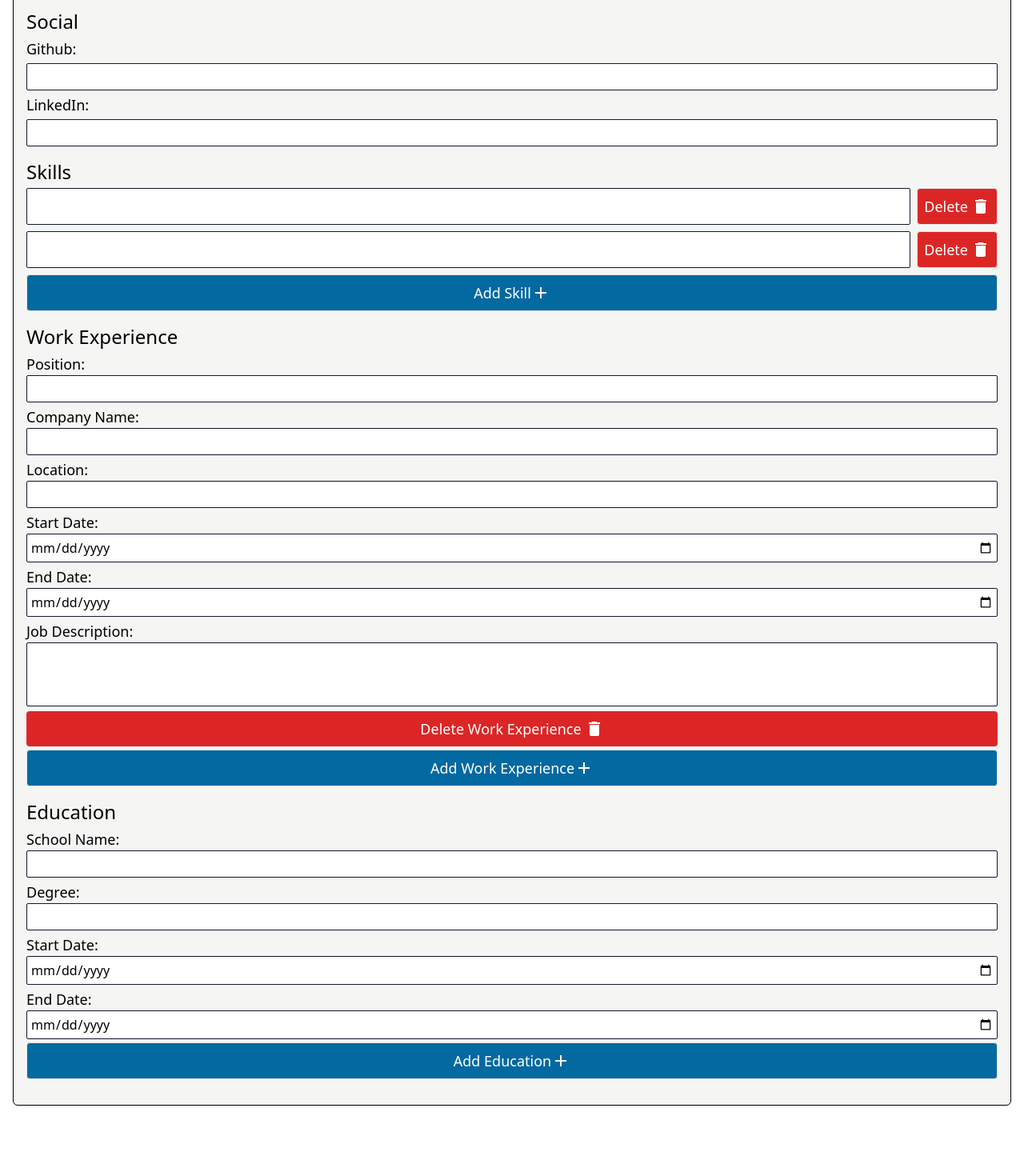
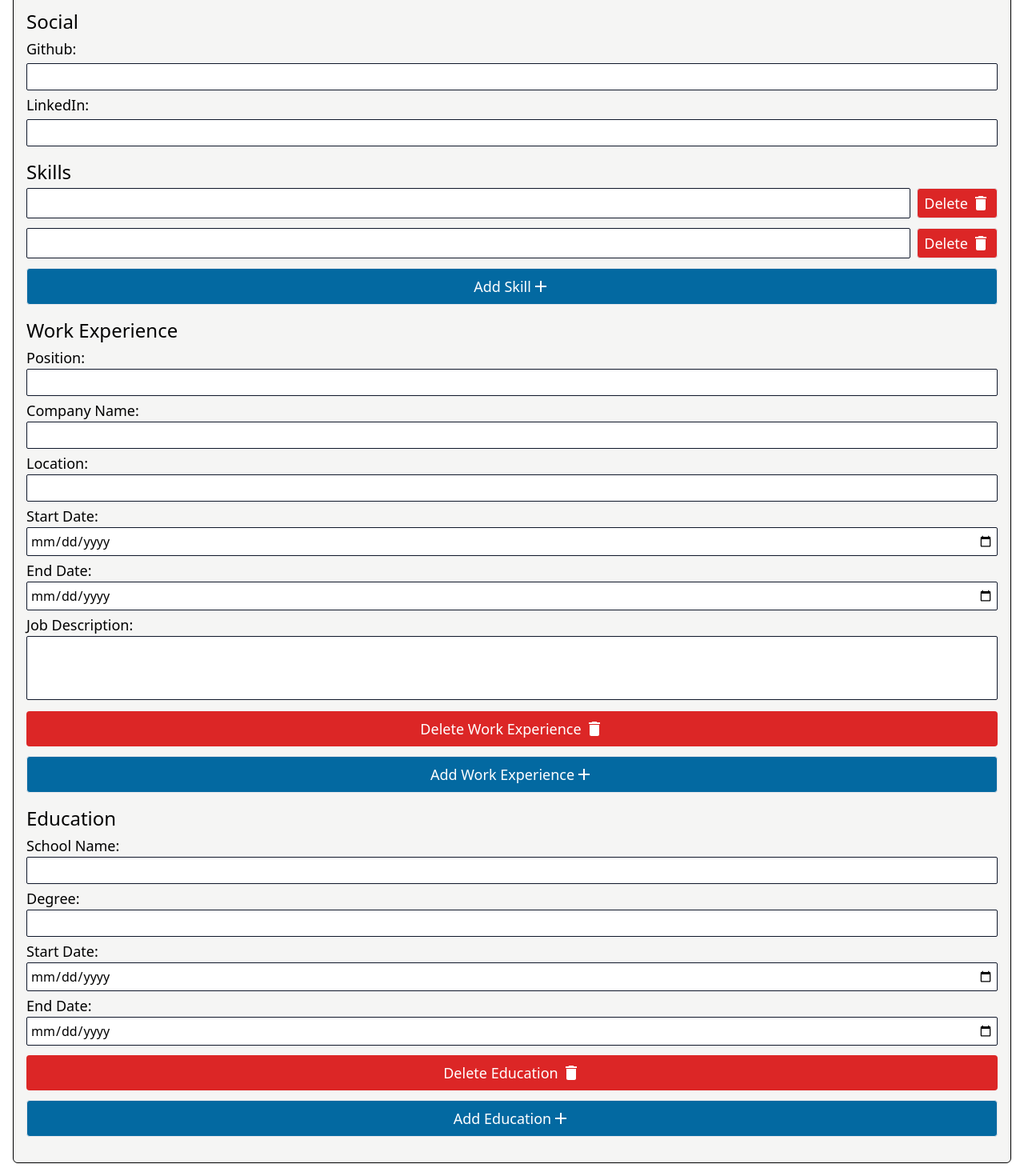
Before and after one commit to nacen-dev/cv-app, a React (Create React App) app: page / in a window 1280 px wide. Shown: the part 624-2094 px from the top of the page at 80% size. Before the commit the page ends 2022 px from the top, so only its background shows below. Built offline with nearby package versions, Linux system fonts and the light colour scheme.

Commit message:
Implement handleDeleteEducation

```diff
--- a/src/components/CVEdit/CVEdit.tsx
+++ b/src/components/CVEdit/CVEdit.tsx
@@ -24,6 +24,7 @@ interface Props {
   handleAddEducation: () => void;
   handleDeleteSkill: (index: number) => void;
   handleDeleteWorkExperience: (id: string) => void;
+  handleDeleteEducation: (id: string) => void;
 }
 
 export class CVEdit extends Component<Props> {
@@ -39,6 +40,7 @@ export class CVEdit extends Component<Props> {
       handleEducationChange,
       handleDeleteSkill,
       handleDeleteWorkExperience,
+      handleDeleteEducation,
     } = this.props;
 
     return (
@@ -153,7 +155,7 @@ export class CVEdit extends Component<Props> {
 
         <section className="flex flex-col gap-1 mb-4">
           <p className="text-2xl">Skills</p>
-          <ul className="flex flex-col gap-2">
+          <ul className="flex flex-col gap-3">
             {form.skills.map((skill, index) => (
               <li key={index} className="flex gap-2">
                 <input
@@ -165,7 +167,7 @@ export class CVEdit extends Component<Props> {
                 <button
                   type="button"
                   onClick={() => handleDeleteSkill(index)}
-                  className="border bg-red-600 text-white flex items-center p-2 gap-1 rounded"
+                  className="border bg-red-600 text-white flex items-center py-1 px-2 gap-1 rounded"
                 >
                   <p className="text-lg">Delete</p>
                   <MdDelete className="text-2xl" />
@@ -302,7 +304,7 @@ export class CVEdit extends Component<Props> {
               <button
                 onClick={() => handleDeleteWorkExperience(workExperience.id)}
                 type="button"
-                className="text-lg rounded bg-red-600 text-white flex gap-1 p-2 w-full items-center justify-center"
+                className="text-lg my-2 rounded bg-red-600 text-white flex gap-1 p-2 w-full items-center justify-center"
               >
                 Delete Work Experience
                 <MdDelete className="text-2xl" />
@@ -374,6 +376,16 @@ export class CVEdit extends Component<Props> {
                   type="date"
                 />
               </li>
+              <li className="my-2">
+                <button
+                  onClick={() => handleDeleteEducation(educ.id)}
+                  type="button"
+                  className="text-lg rounded bg-red-600 text-white flex gap-1 p-2 w-full items-center justify-center"
+                >
+                  Delete Education
+                  <MdDelete className="text-2xl" />
+                </button>
+              </li>
             </ul>
           ))}
           <button
--- a/src/components/CVMaker.tsx
+++ b/src/components/CVMaker.tsx
@@ -220,6 +220,15 @@ export class CVMaker extends Component<Props, State> {
     }));
   };
 
+  handleDeleteEducation = (id: string) => {
+    this.setState((prevState) => ({
+      formState: {
+        ...prevState.formState,
+        education: prevState.formState.education.filter(educ => educ.id !== id)
+      },
+    }));
+  }
+
   render() {
     return (
       <div>
@@ -234,6 +243,7 @@ export class CVMaker extends Component<Props, State> {
           handleEducationChange={this.handleEducationChange}
           handleDeleteSkill={this.handleDeleteSkill}
           handleDeleteWorkExperience={this.handleDeleteWorkExperience}
+          handleDeleteEducation={this.handleDeleteEducation}
         />
       </div>
     );
```
